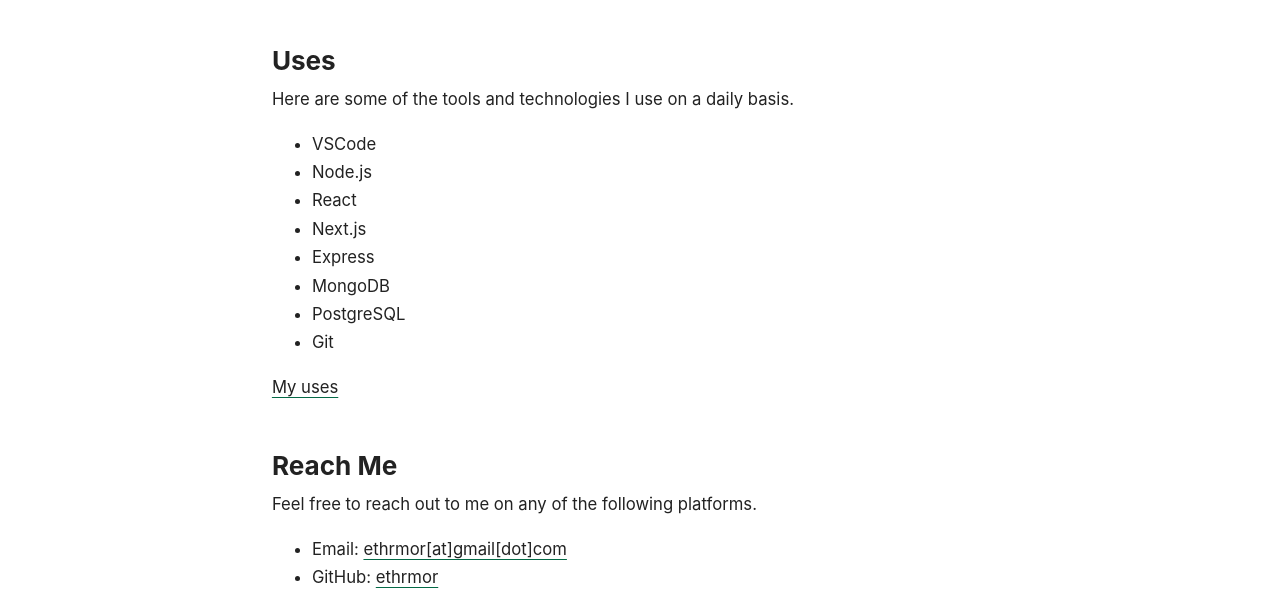
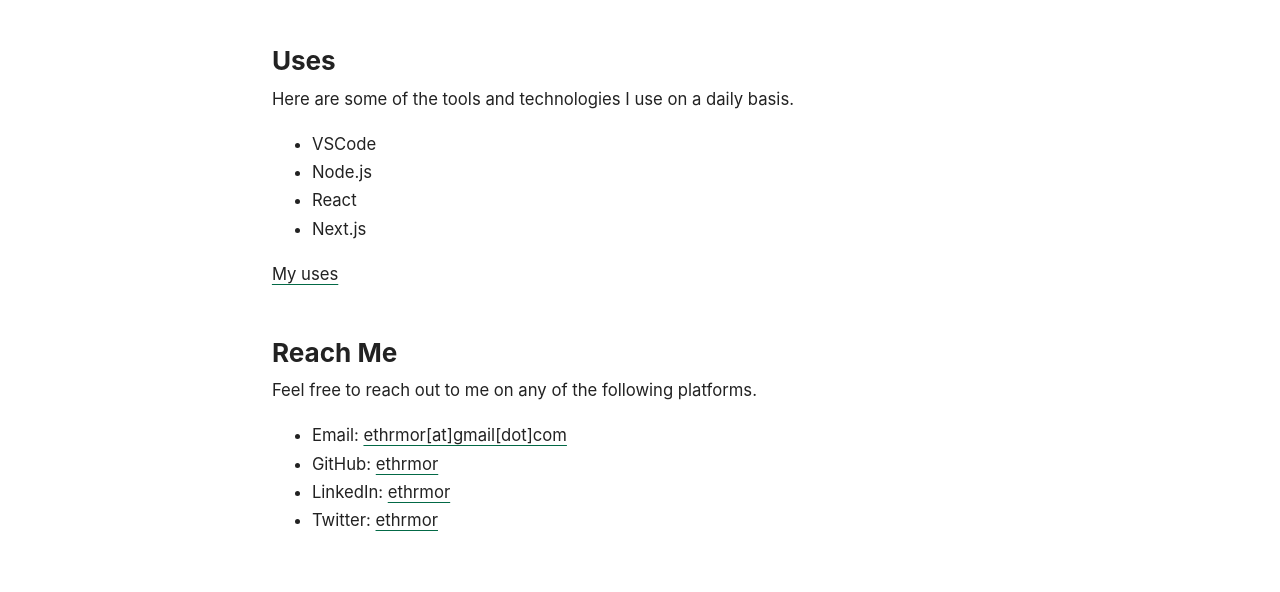
Before and after one commit to ethrmor/ethrmor-os, an Astro site: page / in a window 1280 px wide. Shown: the part 1937-2529 px from the top of the page. Built offline with nearby package versions, Linux system fonts and the light colour scheme; Astro itself is replaced by a stand-in of ours; a web font is replaced by a local one.

Commit message:
update uses

```diff
--- a/src/pages/index.astro
+++ b/src/pages/index.astro
@@ -115,10 +115,6 @@
 		<li>Node.js</li>
 		<li>React</li>
 		<li>Next.js</li>
-		<li>Express</li>
-		<li>MongoDB</li>
-		<li>PostgreSQL</li>
-		<li>Git</li>
 	</ul>
 	<a href='/uses'>My uses</a>
 
```
